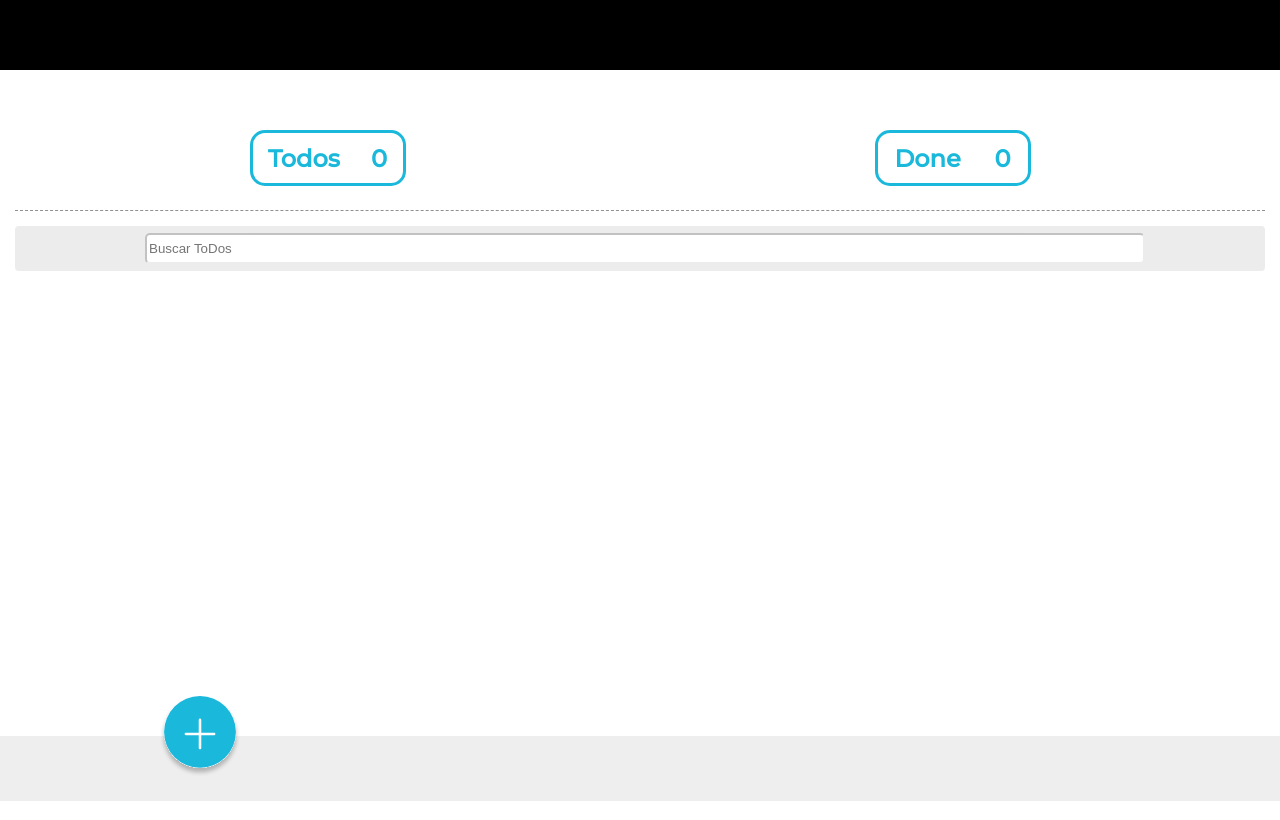
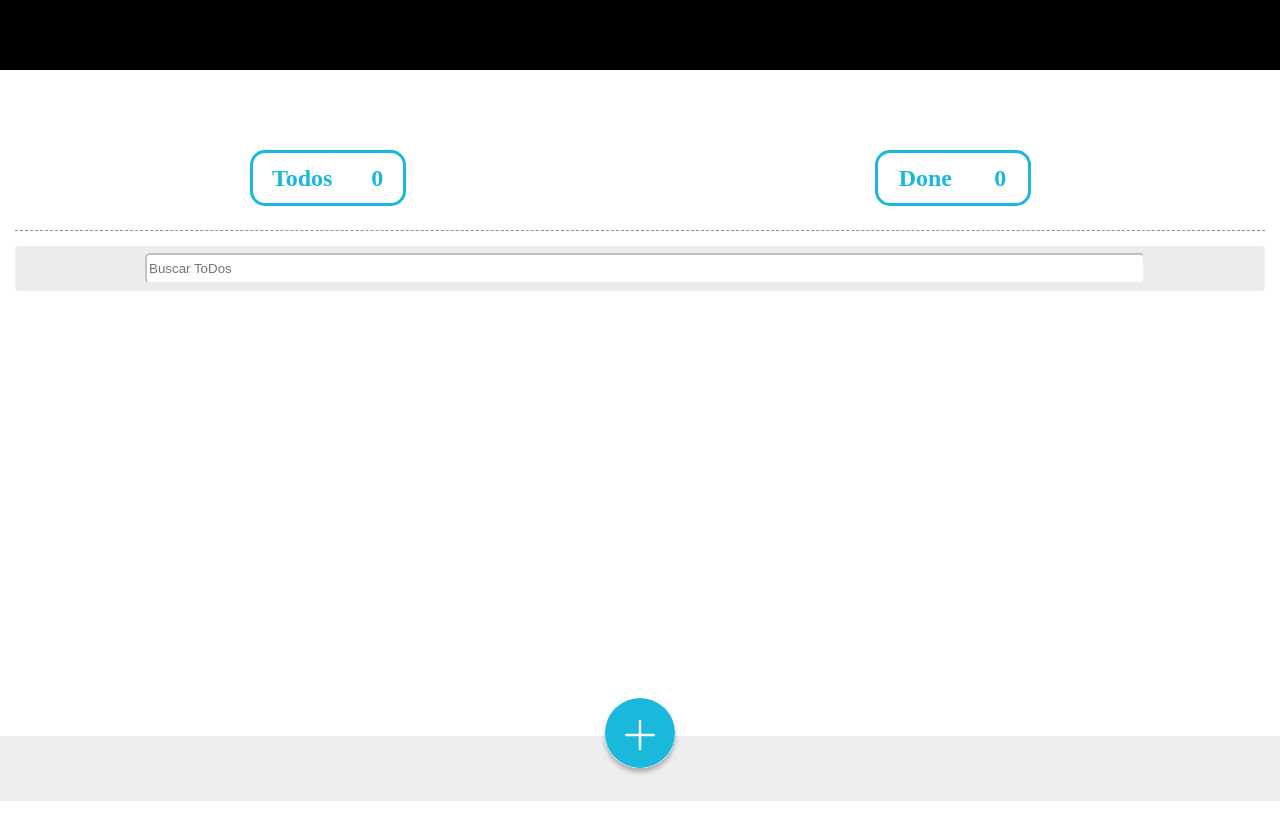
Before and after one commit to LuisFelipeRojasG/todoMachine, a React (Create React App) app: page / in a window 1280 px wide. Both pictures are taken after a click on the button "Start". Built offline with nearby package versions, Linux system fonts and the light colour scheme; some icons are missing.

Commit message:
Ajustes versión movil

```diff
--- a/package.json
+++ b/package.json
@@ -1,5 +1,5 @@
 {
-  "homepage": "https://github.com/LuisFelipeRojasG/todoMachine",
+  "homepage": "https://luisfeliperojasg.github.io/todoMachine/",
   "name": "todomachine",
   "version": "0.1.0",
   "private": true,
@@ -18,7 +18,7 @@
     "test": "react-scripts test",
     "eject": "react-scripts eject",
     "predeploy": "npm run build",
-    "deploy": "gh-pages -b main -d build"
+    "deploy": "gh-pages -d build"
   },
   "eslintConfig": {
     "extends": [
--- a/src/components/TodoAccess.jsx
+++ b/src/components/TodoAccess.jsx
@@ -9,7 +9,7 @@ function TodoAccess () {
 
     const {setViewPrincipal} = React.useContext(TodoContext);
 
-    const [viewAccess, setViewAccess] = useState('block');
+    const [viewAccess, setViewAccess] = useState('flex');
 
     const changeView = () => {
         setViewAccess('none');
--- a/src/components/TodoBottomBar.jsx
+++ b/src/components/TodoBottomBar.jsx
@@ -14,10 +14,11 @@ function TodoBottonBar () {
     return(
         <>
             <div className="todoBottonBar">
-                <Crear
-                    className='todoBotton'
-                    onClick={ changeView }
-                />
+                <div className='todoBotton'>
+                    <Crear
+                        onClick={ changeView }
+                    />
+                </div>
                 <div className='todoBotton--bar'></div>
             </div>
         </>
--- a/src/components/TodoHeader.jsx
+++ /dev/null
@@ -1,11 +0,0 @@
-import '../styles/todoHeader.css';
-
-function TodoHeader ({ fondo }) {
-    return(
-        <div className={`TodoHeader-${fondo}`}>
-            <h1>ADD TASK</h1>
-        </div>
-    );
-}
-
-export { TodoHeader };
--- a/src/components/TodoLogo.jsx
+++ b/src/components/TodoLogo.jsx
@@ -1,10 +1,11 @@
 import { ReactComponent as Logo } from "../assets/logo.svg";
+import '../styles/todoLogo.css';
 
 function TodoLogo ({ width, height }) {
     return(
-        <>
+        <div className="logo">
             <Logo width={width} height={height}/>
-        </>
+        </div>
     );
 }
 
--- a/src/components/TodoPrincipal.jsx
+++ b/src/components/TodoPrincipal.jsx
@@ -1,5 +1,4 @@
 import React from "react";
-import { TodoHeader } from "./TodoHeader";
 import { TodoLogo } from "./TodoLogo";
 import { TodoBottonBar } from "./TodoBottomBar";
 import { TodoContext } from '../context/indexContext';
@@ -15,20 +14,20 @@ function TodoPrincipal () {
 
     return (
         <div className="todoPrincipal" style={{display: viewPrincipal}}>
-            <TodoHeader
-                fondo="black"
-            />
-            <span className="todoPrincipalLogo">
+            <header className="todoPrincipal__header">
+                <div className="header"></div>
+                <div className="todoPrincipal__header--controls">
                     <TodoLogo
                         width={80}
                         height={80}
                     />
-            </span>
-            <div className="todoPrincipal__body">
-                <div className="body__controls">
+                    <div className="header--controls">
                         <TodoCounter />
                     </div>
                     <TodoSearch />
+                </div>
+            </header>
+            <div className="todoPrincipal__body">
                 <div className="listOfTodos">
                     <TodoList />
                 </div>
--- a/src/styles/todoAccess.css
+++ b/src/styles/todoAccess.css
@@ -1,6 +1,7 @@
 .appAccess {
     width: 100vw;
     height: 100%;
+    justify-content: center;
     background: linear-gradient(180deg, rgba(229, 0, 0, 0.71) 9.02%, rgba(221, 6, 7, 0.720854) 11.25%, #1593AF 68.67%);
 }
 
@@ -9,7 +10,6 @@
     width: 300px;
     height: 570px;
     top: 0px;
-    margin-left: 45px;
     background: #222222;
     box-shadow: inset 0px 4px 4px rgba(0, 0, 0, 0.25);
     border-radius: 0px 0px 20px 20px;
--- a/src/styles/todoBottonBar.css
+++ b/src/styles/todoBottonBar.css
@@ -1,6 +1,8 @@
 
 .todoBottonBar {
     position: fixed;
+    display: flex;
+    justify-content: center;
     width: 100vw;
     height: 65px;
     top: 92%;
@@ -9,8 +11,7 @@
 
 .todoBotton {
     position: absolute;
-    width: 80px;
-    height: 80px;
+    width: 78px;
+    height: 78px;
     bottom: 25px;
-    left: 160px;
 }
--- a/src/styles/todoHeader.css
+++ /dev/null
@@ -1,6 +0,0 @@
-.TodoHeader-black {
-    position: absolute;
-    width: 100vw;
-    height: 70px;
-    background-color: var(--fisrt-text);
-}
--- a/src/styles/todoItem.css
+++ b/src/styles/todoItem.css
@@ -20,7 +20,8 @@
 }
 
 .todoItem--text {
-    margin: 0 20px;
+    width: 100%;
+    padding-left: 10px;
     font-size: 20px;
 }
 
--- /dev/null
+++ b/src/styles/todoLogo.css
@@ -0,0 +1,4 @@
+.logo {
+    display: flex;
+    justify-content: center;
+}
--- a/src/styles/todoPrincipal.css
+++ b/src/styles/todoPrincipal.css
@@ -1,35 +1,45 @@
 
 .todoPrincipal {
     position: absolute;
-    top: 0;
     width: 100vw;
     height: 100vh;
-    padding-bottom: 20px;
+    overflow: hidden;
 }
 
-.todoPrincipalLogo {
-    display: block;
-    position: absolute;
-    width: 80px;
-    height: 80px;
-    left: 145px;
-    top: 20px;
-    padding: 10px;
+.todoPrincipal__header {
+    display: flex;
+    flex-direction: column;
+    height: 310px;
 }
 
-.todoPrincipal__body {
+.header {
+    position: fixed;
     width: 100vw;
-    height: auto;
-    position: absolute;
-    top: 90px;
+    height: 70px;
+    background-color: var(--fisrt-text);
 }
 
-.body__controls {
+.todoPrincipal__header--controls {
+    position: absolute;
+    width: 100vw;
+    top: 30px;
+}
+
+.header--controls {
     height: 80px;
     margin: 40px 15px 10px;
     display: flex;
     justify-content: space-between;
     border-bottom: 1px dashed rgba(34, 34, 34, 0.5);
+}
+
+.todoPrincipal__body {
+    position: absolute;
+    width: 100vw;
+    height: auto;
+    top: 290px;
+    bottom: 100px;
+    overflow: auto;
 }
 
 .body__controls p {
```
Lines whose indentation alone changed are shown as unchanged.
